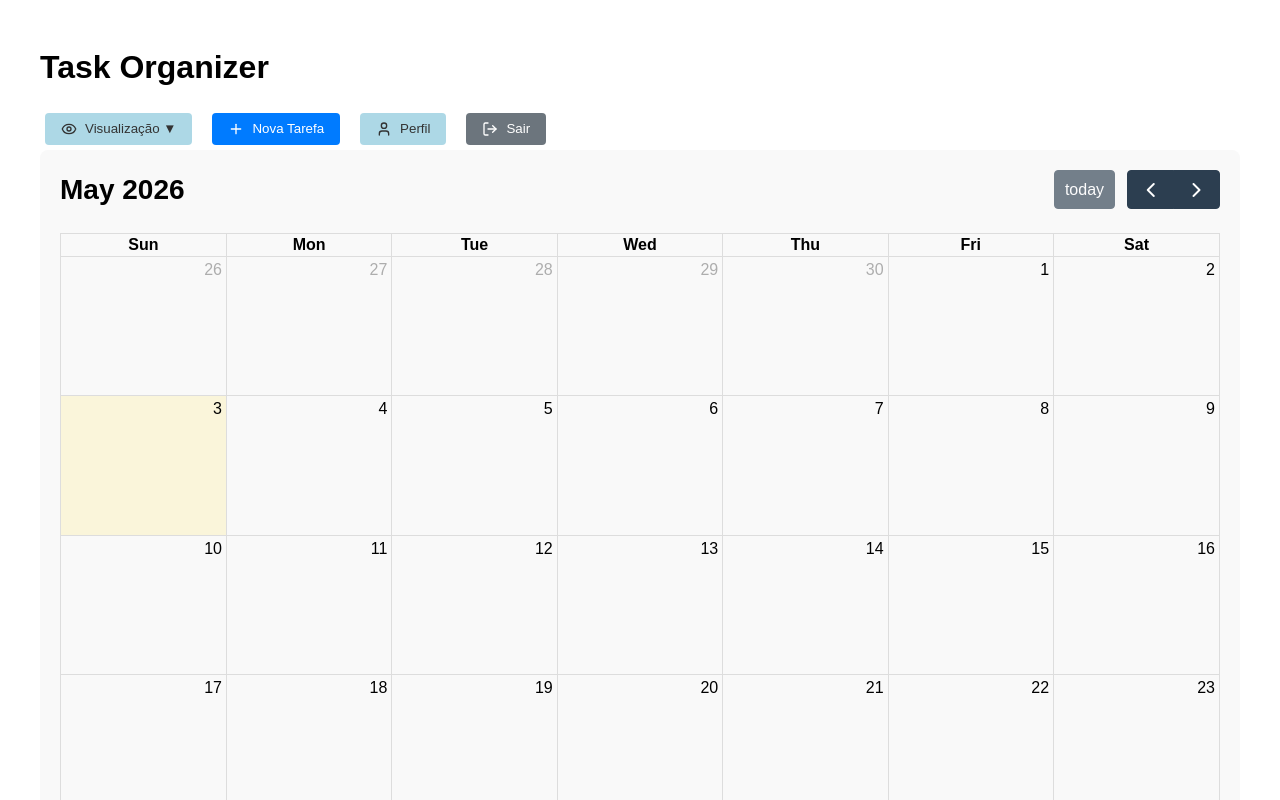
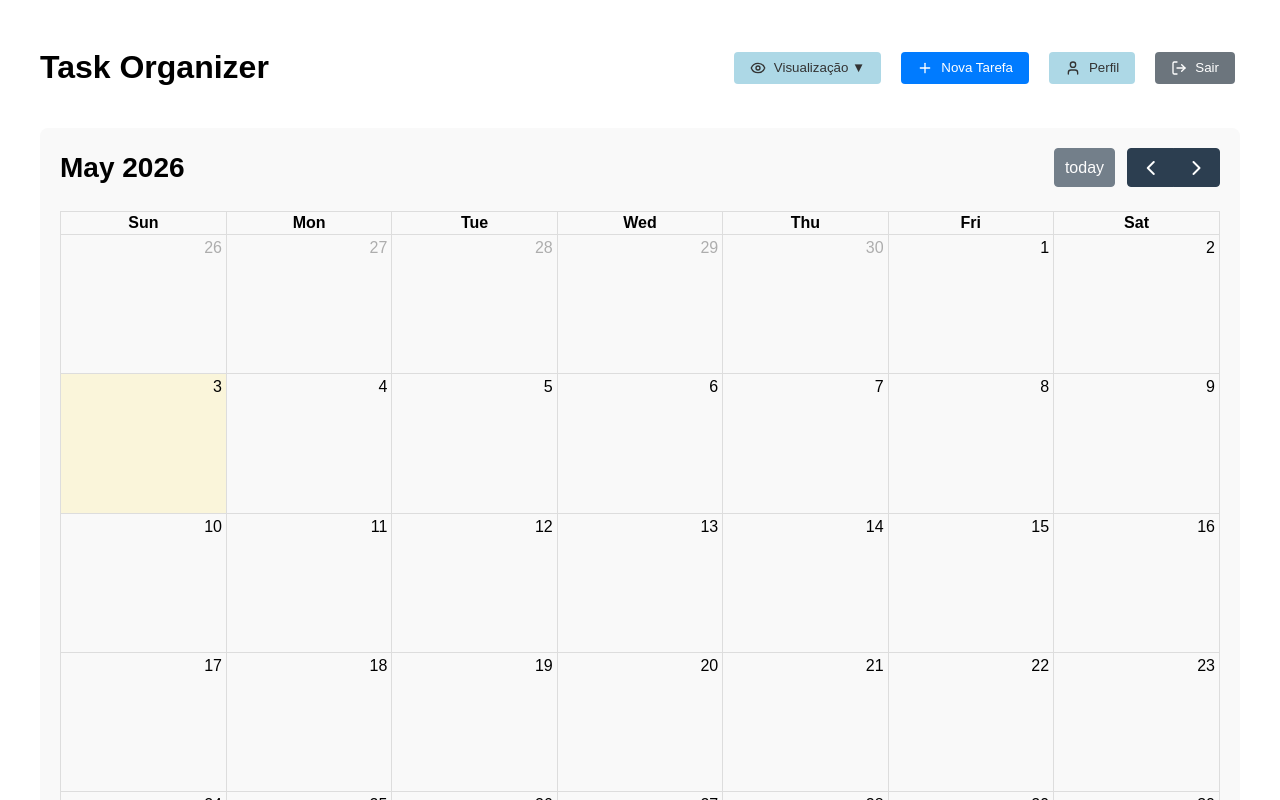
Before and after one commit to shandragon/introducao-spec-kit, a React (Vite) app in the folder frontend/: page / in a window 1280 px wide. Shown: the top 800 px of the page. Built offline with nearby package versions, Linux system fonts and the light colour scheme; no server answers; sample sign-in values are in the browser's storage.

Commit message:
style(header): alinha navegação à direita

```diff
--- a/frontend/src/App.css
+++ b/frontend/src/App.css
@@ -52,10 +52,19 @@
   font-family: sans-serif;
 }
 
+header {
+  display: flex;
+  justify-content: space-between;
+  align-items: center;
+  margin-bottom: 20px;
+}
+
 header nav {
   display: flex;
   align-items: center;
+  justify-content: flex-end;
   gap: 10px;
+  flex-grow: 1;
 }
 
 main {
```
